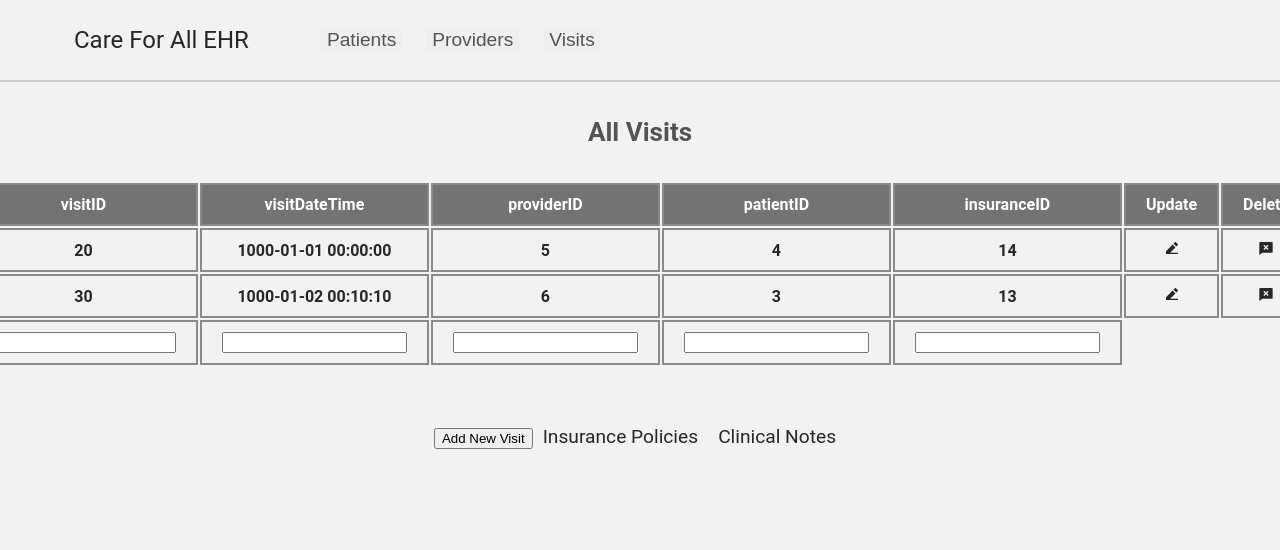
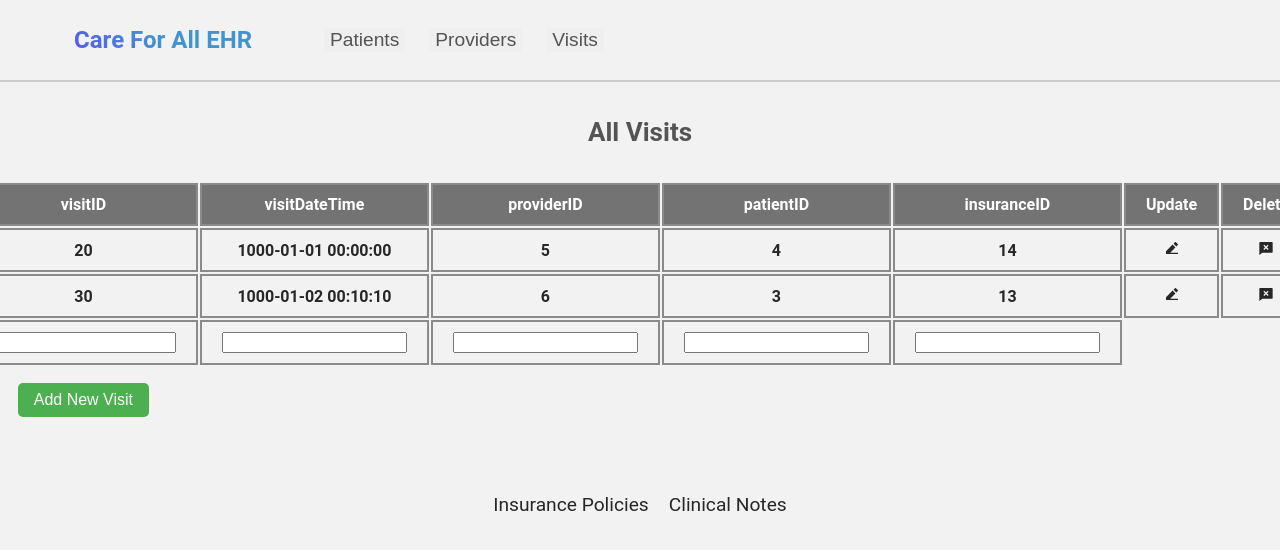
Before and after one commit to anson-poon/care-for-all-ehr, a React (Create React App) app: page /visits in a window 1280 px wide. Shown: the top 550 px of the page. Built offline with nearby package versions, Linux system fonts and the light colour scheme.

Commit message:
Added buttons and logo CSS

```diff
--- a/src/App.css
+++ b/src/App.css
@@ -34,6 +34,14 @@ html, body {
 .logo {
   margin-right: 3rem;
   font-size: 1.5rem;
+  font-weight: bold;
+  background-image: linear-gradient(45deg, #5a55ee 0%, #4194cf 50%);
+  background-clip: text;
+  color: transparent;
+}
+
+.logo:hover {
+  color: #7c78f1;
 }
 
 /* dropdown code obtained and modified from documentation of source url:  https://www.w3schools.com/howto/howto_css_dropdown.asp */
@@ -132,6 +140,23 @@ th, td {
   border: 2px solid rgb(138, 138, 138);
 }
 
+.add-button {
+  margin: 1em;
+  padding: 0.5em 1em;
+  font-size: 1rem;
+  background-color: #4CAF50;
+  color: white;
+  border: none;
+  border-radius: 5px;
+  cursor: pointer;
+  transition: ease-out 200ms;
+}
+
+.add-button:hover {
+  background-color: #82cd83;
+  color: white;
+}
+
 /* h1 {
   font-size: 2em;
   background-image: linear-gradient(45deg, #ffa54c 0%, #e175a4 80%);
--- a/src/pages/ClinicalFindingsPage.js
+++ b/src/pages/ClinicalFindingsPage.js
@@ -74,7 +74,7 @@ function ClinicalFindingsPage() {
                     <input type="text"/>
                 </th>
             </tr>
-            <button>Add new clinical findings</button>
+            <button className="add-button">Add new clinical findings</button>
         </table>
         <a href="/clinicalnotes">Clinical Notes</a>
         </div>
--- a/src/pages/PatientIndexPage.js
+++ b/src/pages/PatientIndexPage.js
@@ -38,9 +38,9 @@ function PatientIndexPage() {
                     </th>
                 </tr>
             </tbody>
-            <button>Add New Patient to Index</button>
+            <button className="add-button">Add New Patient to Index</button>
         </table>
-        <a href="/patients">Patient details page</a>
+        <a href="/patients">Patient Details</a>
         </div>
     );
 }
--- a/src/pages/PatientProviderIntersectionPage.js
+++ b/src/pages/PatientProviderIntersectionPage.js
@@ -38,11 +38,11 @@ function PatientProviderIntersectionPage() {
                     </th>
                 </tr>
             </tbody>
-            <button>Add Link Between Patient and Provider</button>
+            <button className="add-button">Add Link Between Patient and Provider</button>
         </table>
 
-        <a href="/patients">Patient Deatils</a>
-        <a href="/providers">Provider Deatils</a>
+        <a href="/patients">Patient Details</a>
+        <a href="/providers">Provider Details</a>
         </div>
     );
 }
--- a/src/pages/PatientsPage.js
+++ b/src/pages/PatientsPage.js
@@ -59,7 +59,7 @@ function PatientsPage() {
                     </th>
                 </tr>
             </tbody>
-            <button>Add New Patient</button>
+            <button className="add-button">Add New Patient</button>
         </table>
         <a href="/patientindex">Patient Index</a>
         <a href="/patientproviderintersection">Patient/Provider Intersection</a>
--- a/src/pages/ProviderIndexPage.js
+++ b/src/pages/ProviderIndexPage.js
@@ -41,9 +41,9 @@ function ProviderIndexPage() {
                     <input type="text"/>
                 </th>
             </tr>
-            <button>Add Provider to Index</button>
+            <button className="add-button">Add Provider to Index</button>
         </table>
-        <a href="/providers">Provider Deatils</a>
+        <a href="/providers">Provider Details</a>
         </div>
     );
 }
--- a/src/pages/ProvidersPage.js
+++ b/src/pages/ProvidersPage.js
@@ -59,7 +59,7 @@ function ProvidersPage() {
                     </th>
                 </tr>
             </tbody>
-            <button>Add New Provider</button>
+            <button className="add-button">Add New Provider</button>
         </table>
         <a href="/providerindex">Provider Index</a>
         <a href="/patientproviderintersection">Patient/Provider Intersection</a>
--- a/src/pages/VisitsPage.js
+++ b/src/pages/VisitsPage.js
@@ -56,8 +56,8 @@ function VisitsPage() {
                     </th>
                 </tr>
             </tbody>
+            <button className="add-button">Add New Visit</button>
         </table>
-        <button>Add New Visit</button>
         <a href='/insurancepolicies'>Insurance Policies</a>
         <a href='/clinicalnotes'>Clinical Notes</a>
         </div>
```
